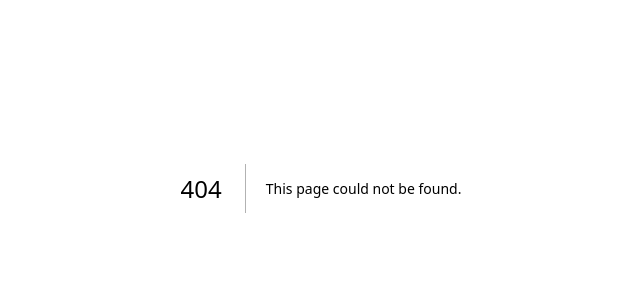
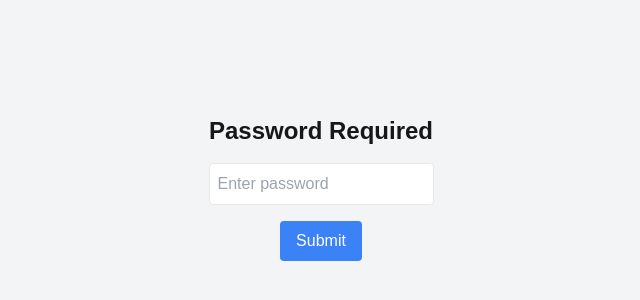
Before and after one commit to TheCodeRecipe/stock-signal, a Next.js app: page /update in a window 1280 px wide. Before the commit this address had no page. Shown: the part 212-512 px from the top of the page, without its empty margins (319-959 px from the left). Built offline with nearby package versions, Linux system fonts and the light colour scheme; no server answers.

Commit message:
업데이트 추가

```diff
--- /dev/null
+++ b/app/action/update.ts
@@ -0,0 +1,40 @@
+'use server';
+
+import { cookies } from "next/headers";
+
+const API_BASE_URL = process.env.NEXT_API_BASE_URL || "";
+
+// 주식 데이터 업데이트 함수
+export async function updateStocks(): Promise<{ success: boolean; message: string }> {
+  try {
+    const cookieStore = await cookies(); // 서버에서 쿠키 접근
+    const token = cookieStore.get("accessToken")?.value;
+    if (!token) return  {
+      success: false,
+      message: "업데이트 중 오류가 발생했습니다.",
+    };
+
+    const response = await fetch(`${API_BASE_URL}/update-stocks`, {
+      method: 'POST',
+      headers: {
+        Authorization: `Bearer ${token}`, // 헤더에 토큰 추가
+      },
+    });
+
+    if (!response.ok) {
+      const errorData = await response.json();
+      throw new Error(errorData.error || "업데이트 실패");
+    }
+
+    return {
+      success: true,
+      message: "한국 주식 업데이트 완료!",
+    };
+  } catch (error) {
+    console.error('Error updating stocks:', error);
+    return {
+      success: false,
+      message: "업데이트 중 오류가 발생했습니다.",
+    };
+  }
+}
--- /dev/null
+++ b/app/update/page.tsx
@@ -0,0 +1,64 @@
+"use client";
+
+import { useState, useEffect } from "react";
+import { login, verifyToken } from "../action/auth";
+import StockUpdate from "../component/StockUpdate";
+
+export default function UploadPage() {
+  const [isAuthenticated, setIsAuthenticated] = useState<boolean | null>(null);
+  const [password, setPassword] = useState<string>("");
+  const [error, setError] = useState<string | null>(null);
+
+  useEffect(() => {
+    const checkAuth = async () => {
+      const valid = await verifyToken();
+      setIsAuthenticated(valid);
+    };
+
+    checkAuth();
+  }, []);
+
+  const handleLogin = async () => {
+    setError(null);
+    try {
+      await login(password);
+      setIsAuthenticated(true); // 로그인 성공
+    } catch (e) {
+      setError("Invalid password");
+    }
+  };
+
+  if (isAuthenticated === null) {
+    return (
+      <div className="flex items-center justify-center h-screen">
+        <p>Loading...</p>
+      </div>
+      );
+  }
+
+  if (!isAuthenticated) {
+    return (
+      <div className="flex flex-col items-center justify-center h-screen bg-gray-100">
+        <h1 className="text-2xl font-bold mb-4">Password Required</h1>
+        <input
+          type="password"
+          className="border rounded p-2 mb-4"
+          placeholder="Enter password"
+          value={password}
+          onChange={(e) => setPassword(e.target.value)}
+        />
+        <button
+          className="bg-blue-500 text-white px-4 py-2 rounded"
+          onClick={handleLogin}
+        >
+          Submit
+        </button>
+        {error && <p className="text-red-500 mt-2">{error}</p>}
+      </div>
+    );
+  }
+
+  return (
+    <StockUpdate />
+  );
+}
```
Also changed, not shown: 1 other file (tests, documents, lock files or other folders).
